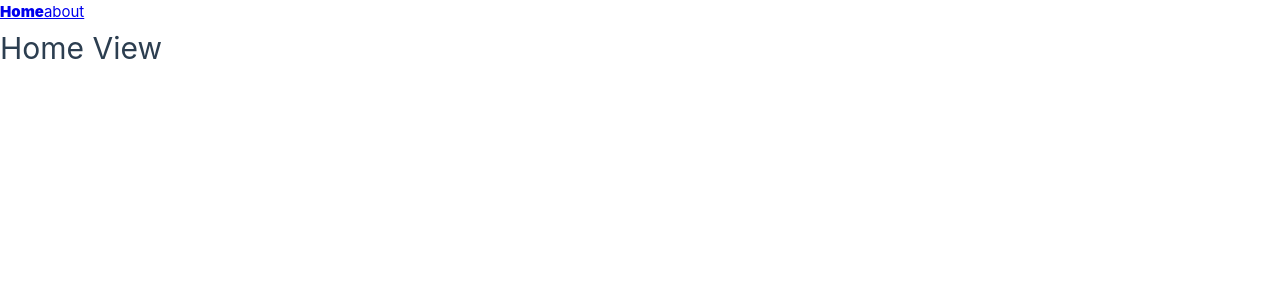
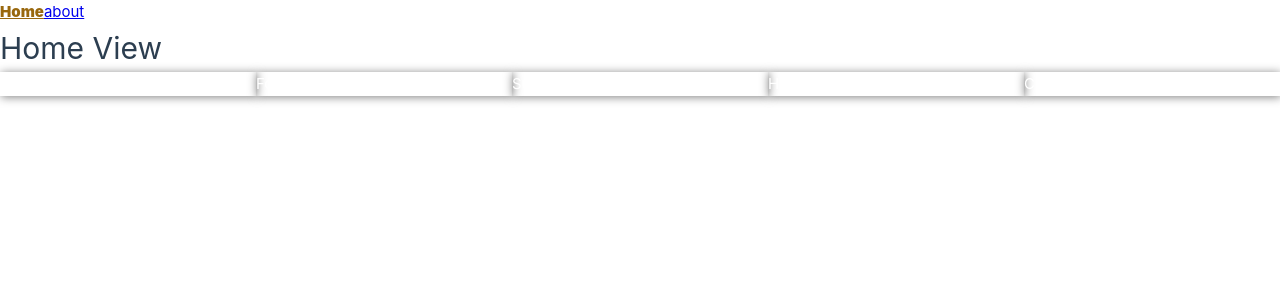
Before and after one commit to ekelly55/VueCarSite, a Vue app: page / in a window 1280 px wide. Shown: the top 300 px of the page. Built offline with nearby package versions, Linux system fonts and the light colour scheme.

Commit message:
created dynamic routes

```diff
--- a/src/components/Nav.vue
+++ b/src/components/Nav.vue
@@ -14,6 +14,6 @@
 <style scoped>
     .active {
         font-weight: 900;
-        color: "pink";
+        color: rgb(153, 104, 14)
     }
 </style>
--- /dev/null
+++ b/src/data/cars.json
@@ -0,0 +1,32 @@
+[
+    {
+        "id": 1,
+        "name": "Bentley",
+        "price": 29300,
+        "year": 2019
+    },
+    {
+        "id": 2,
+        "name": "Ford",
+        "price": 23097,
+        "year": 1049
+    },
+    {
+        "id": 3,
+        "name": "Subaru",
+        "price": 10384,
+        "year": 10485
+    },
+    {
+        "id": 4,
+        "name": "Honda",
+        "price": 250238,
+        "year": 34093438
+    },
+    {
+        "id": 5,
+        "name": "Chevy",
+        "price": 29230812,
+        "year": 5937
+    }
+]
--- a/src/router/index.js
+++ b/src/router/index.js
@@ -2,6 +2,7 @@
 import { createRouter, createWebHistory } from "vue-router";
 import HomeView from "../views/HomeView.vue"
 import AboutView from "../views/AboutView.vue"
+import CarView from "../views/CarView.vue"
 
 //this is the only place that these views are imported. The only way to access them is throught the router
 
@@ -19,6 +20,11 @@ const router = createRouter({
             name: "about",
             component: AboutView
         },
+        {
+            path: "/cars/:id",
+            name: "car",
+            component: CarView
+        }
     ]
 })
 
--- /dev/null
+++ b/src/views/CarView.vue
@@ -0,0 +1,6 @@
+<template>
+    <div class="div">
+        <h1> Car View </h1>
+
+    </div>
+</template>
--- a/src/views/HomeView.vue
+++ b/src/views/HomeView.vue
@@ -1,5 +1,32 @@
+<script setup>
+    import cars from "../data/cars.json"
+    import {RouterLink} from "vue-router"
+</script>
+
+
 <template>
     <div>
         <h1>Home View</h1>
+        <div class="cars">
+            <!-- very weird. need backtick for template literal inside of regular quotes.  -->
+            <RouterLink :to="`/cars/${id}`" v-for="car in cars" :key="car.id" href="">
+                {{car.name}}
+            </RouterLink>
+        </div>
     </div>
 </template>
+
+<style scoped>
+
+   .cars {
+        display: flex;
+   }
+    .cars a {
+        text-decoration: none;
+        color: white;
+        width: 100%;
+        box-shadow: 1px 1px 10px rgba(0, 0, 0, 0.5);
+        margin: 10
+    }
+
+</style>
```
